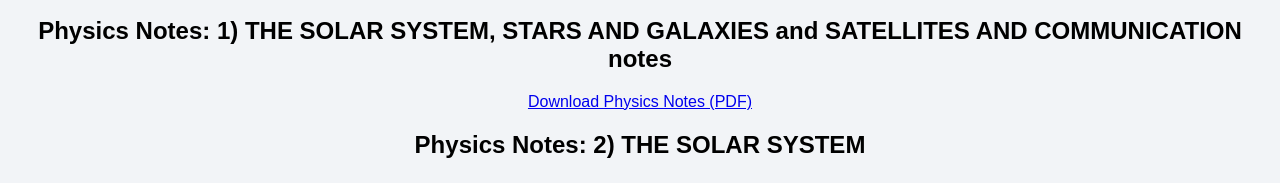
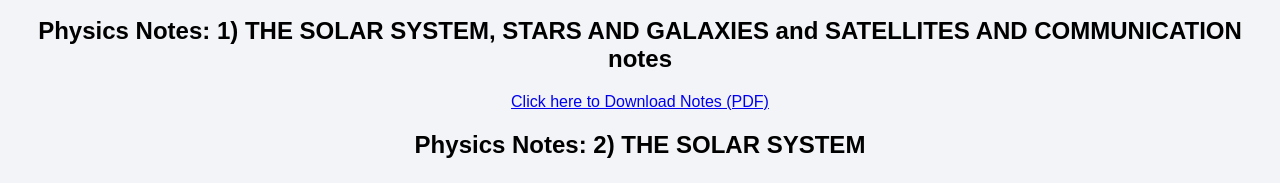
Before and after one commit to DenisPhysicsLab/DenisPhysicsLab.github.io, a plain HTML site: page index.html in a window 1280 px wide. Shown: the part 947-1130 px from the top of the page. Drawn offline with Linux system fonts and the light colour scheme.

Commit message:
Add files via upload

```diff
--- a/index.html
+++ b/index.html
@@ -23,7 +23,7 @@
 
 <h2>Physics Notes: 1) THE SOLAR SYSTEM, STARS AND GALAXIES and SATELLITES AND COMMUNICATION notes </h2>
 <a href="solar,starsgalaxies.pdf" download>
-    Download Physics Notes (PDF)
+    Click here to Download Notes (PDF)
 </a>
 
 
```
